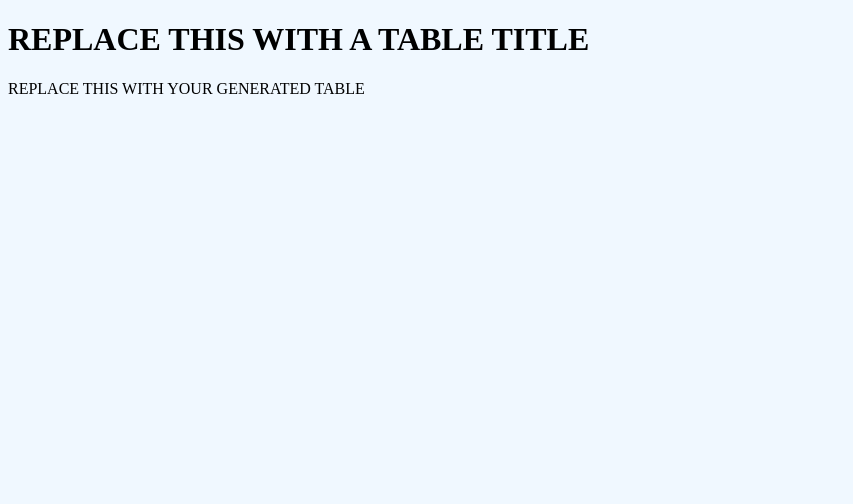
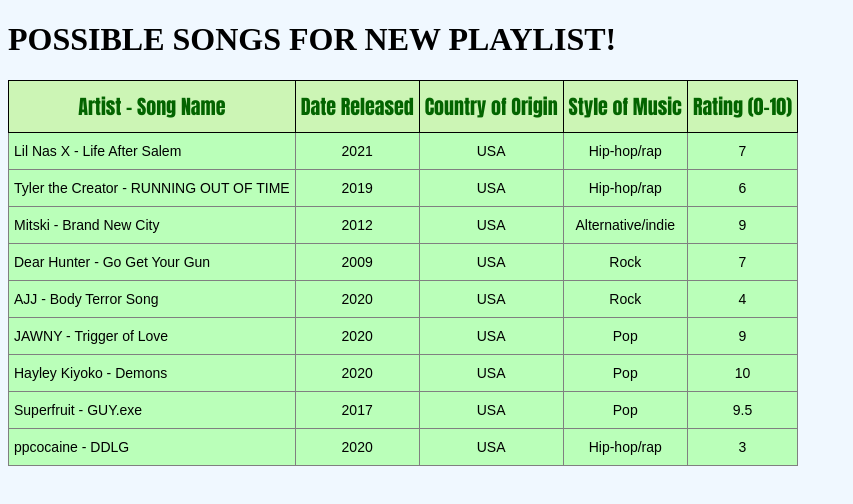
Before and after one commit to RVCC-IDMX/working-with-tables-hprice9, a plain HTML site: page index.html in a window 1280 px wide. Shown: the whole page, without its empty margins (0-853 px from the left). Drawn offline with Linux system fonts and the light colour scheme.

Commit message:
Update index.html

```diff
--- a/index.html
+++ b/index.html
@@ -7,7 +7,93 @@
     <link rel="stylesheet" href="style.css" />
   </head>
   <body>
-    <h1>REPLACE THIS WITH A TABLE TITLE</h1>
-    <div class="table-container">REPLACE THIS WITH YOUR GENERATED TABLE</div>
+    <h1>POSSIBLE SONGS FOR NEW PLAYLIST!</h1>
+    <div class="table-container"><style type="text/css">
+      .tg  {border-collapse:collapse;border-spacing:0;}
+      .tg td{border-color:black;border-style:solid;border-width:1px;font-family:Arial, sans-serif;font-size:14px;
+        overflow:hidden;padding:10px 5px;word-break:normal;}
+      .tg th{border-color:black;border-style:solid;border-width:1px;font-family:Arial, sans-serif;font-size:14px;
+        font-weight:normal;overflow:hidden;padding:10px 5px;word-break:normal;}
+      .tg .tg-60cj{background-color:#ccf5b5;color:#036400;font-family:Impact, Charcoal, sans-serif !important;;font-size:20px;
+        font-weight:bold;text-align:center;vertical-align:top}
+      .tg .tg-fqih{background-color:#baffb9;border-color:inherit;text-align:left;vertical-align:top}
+      .tg .tg-rv2f{background-color:#baffb9;border-color:inherit;text-align:center;vertical-align:top}
+      </style>
+      <table class="tg">
+      <thead>
+        <tr>
+          <th class="tg-60cj">Artist - Song Name</th>
+          <th class="tg-60cj">Date Released</th>
+          <th class="tg-60cj">Country of Origin</th>
+          <th class="tg-60cj">Style of Music</th>
+          <th class="tg-60cj">Rating (0-10)</th>
+        </tr>
+      </thead>
+      <tbody>
+        <tr>
+          <td class="tg-fqih">Lil Nas X - Life After Salem</td>
+          <td class="tg-rv2f">2021</td>
+          <td class="tg-rv2f">USA</td>
+          <td class="tg-rv2f">Hip-hop/rap</td>
+          <td class="tg-rv2f">7</td>
+        </tr>
+        <tr>
+          <td class="tg-fqih">Tyler the Creator - RUNNING OUT OF TIME</td>
+          <td class="tg-rv2f">2019</td>
+          <td class="tg-rv2f">USA</td>
+          <td class="tg-rv2f">Hip-hop/rap</td>
+          <td class="tg-rv2f">6</td>
+        </tr>
+        <tr>
+          <td class="tg-fqih">Mitski - Brand New City</td>
+          <td class="tg-rv2f">2012</td>
+          <td class="tg-rv2f">USA</td>
+          <td class="tg-rv2f">Alternative/indie</td>
+          <td class="tg-rv2f">9</td>
+        </tr>
+        <tr>
+          <td class="tg-fqih">Dear Hunter - Go Get Your Gun</td>
+          <td class="tg-rv2f">2009</td>
+          <td class="tg-rv2f">USA</td>
+          <td class="tg-rv2f">Rock</td>
+          <td class="tg-rv2f">7</td>
+        </tr>
+        <tr>
+          <td class="tg-fqih">AJJ - Body Terror Song</td>
+          <td class="tg-rv2f">2020</td>
+          <td class="tg-rv2f">USA</td>
+          <td class="tg-rv2f">Rock</td>
+          <td class="tg-rv2f">4</td>
+        </tr>
+        <tr>
+          <td class="tg-fqih">JAWNY - Trigger of Love</td>
+          <td class="tg-rv2f">2020</td>
+          <td class="tg-rv2f">USA</td>
+          <td class="tg-rv2f">Pop</td>
+          <td class="tg-rv2f">9</td>
+        </tr>
+        <tr>
+          <td class="tg-fqih">Hayley Kiyoko - Demons</td>
+          <td class="tg-rv2f">2020</td>
+          <td class="tg-rv2f">USA</td>
+          <td class="tg-rv2f">Pop</td>
+          <td class="tg-rv2f">10</td>
+        </tr>
+        <tr>
+          <td class="tg-fqih">Superfruit - GUY.exe</td>
+          <td class="tg-rv2f">2017</td>
+          <td class="tg-rv2f">USA</td>
+          <td class="tg-rv2f">Pop</td>
+          <td class="tg-rv2f">9.5</td>
+        </tr>
+        <tr>
+          <td class="tg-fqih">ppcocaine - DDLG</td>
+          <td class="tg-rv2f">2020</td>
+          <td class="tg-rv2f">USA</td>
+          <td class="tg-rv2f">Hip-hop/rap</td>
+          <td class="tg-rv2f">3</td>
+        </tr>
+      </tbody>
+      </table></div>
   </body>
 </html>
```
